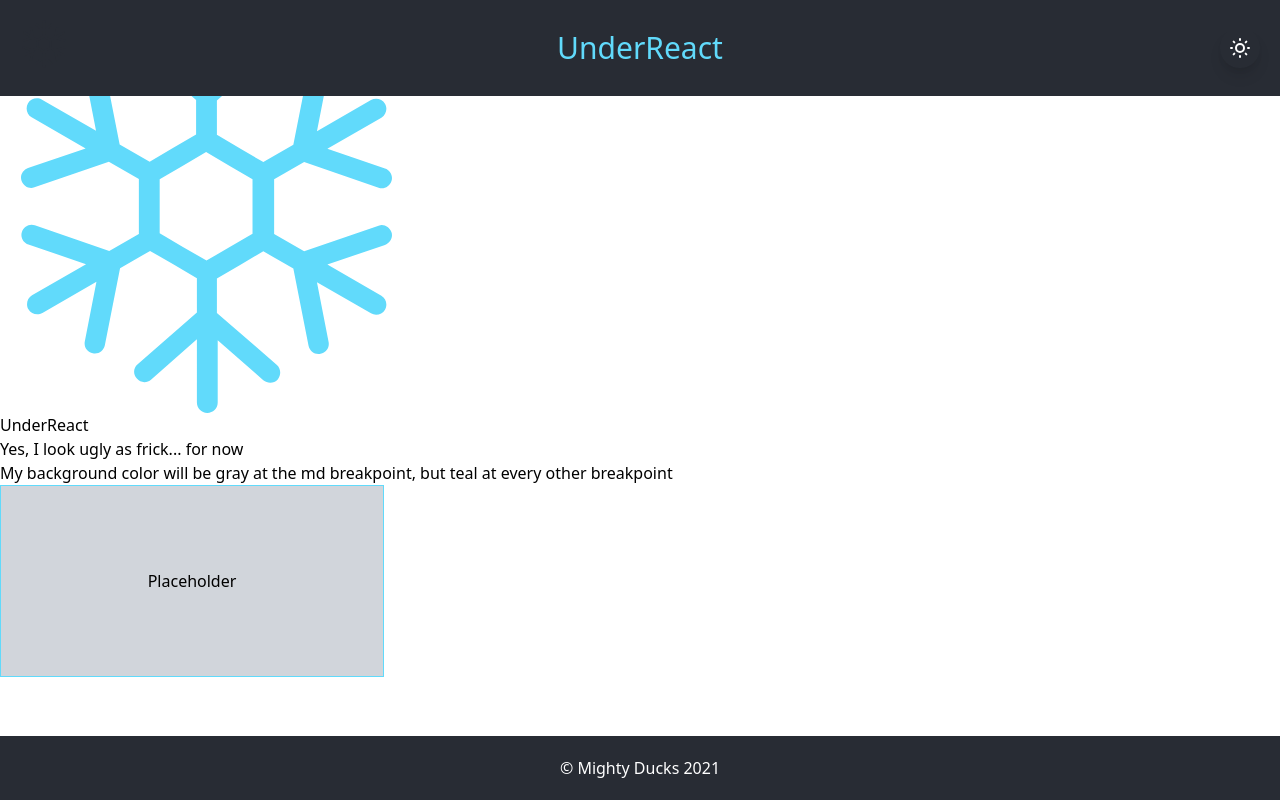
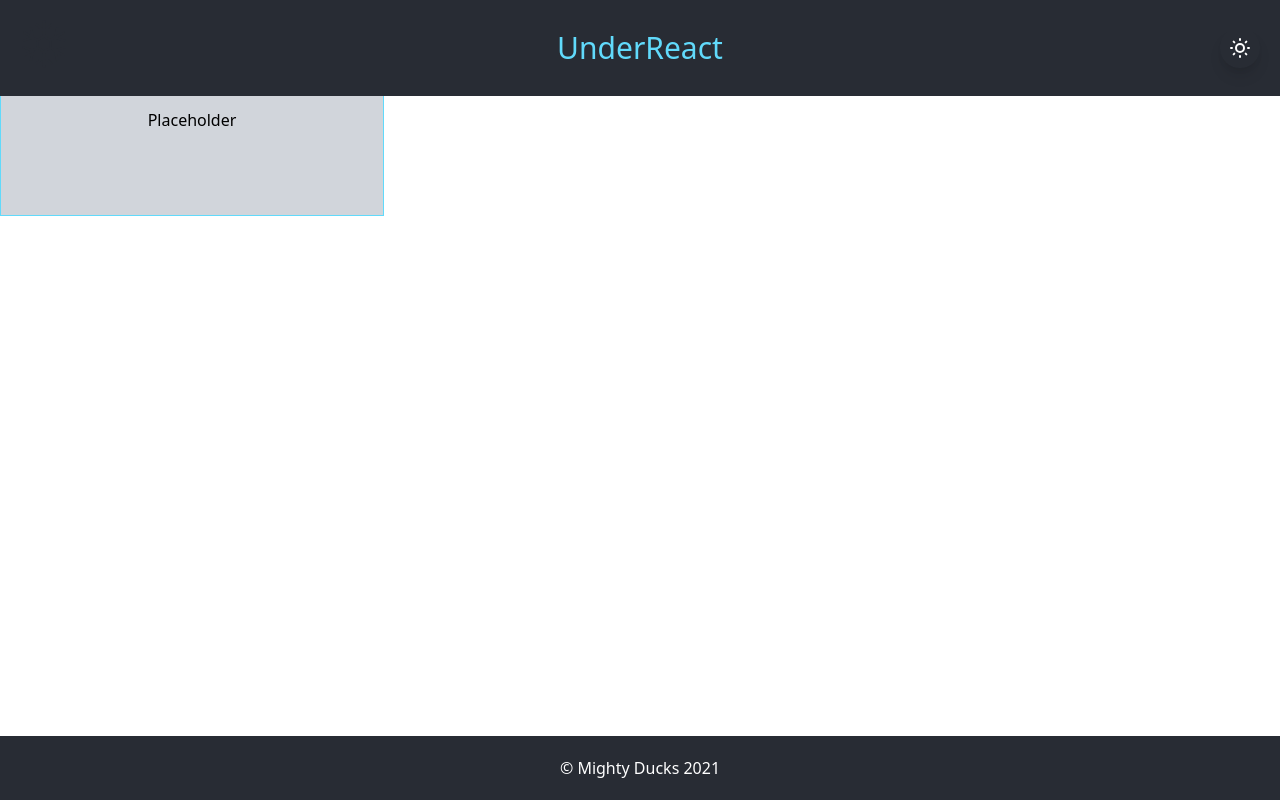
Before and after one commit to Holberton-Webstack-Portfolio-Project/UnderReact, a React (Create React App) app: page / in a window 1280 px wide. Built offline with nearby package versions, Linux system fonts and the light colour scheme.

Commit message:
[FIX] Remove unneeded content in body

```diff
--- a/src/components/Body.js
+++ b/src/components/Body.js
@@ -1,12 +1,7 @@
-import logo from '../assets/snowflake_logo_color.svg';
-
 export default function Body() {
     return (
     <div className="Body">
-        <img src={logo} className="App-logo" alt="logo" />
-        <h1>UnderReact</h1>
-        <p>Yes, I look ugly as frick... for now</p>
-        <p>My background color will be gray at the md breakpoint, but teal at every other breakpoint</p>
+        <h1>Body Content</h1>
     </div>
     )
 }
```
